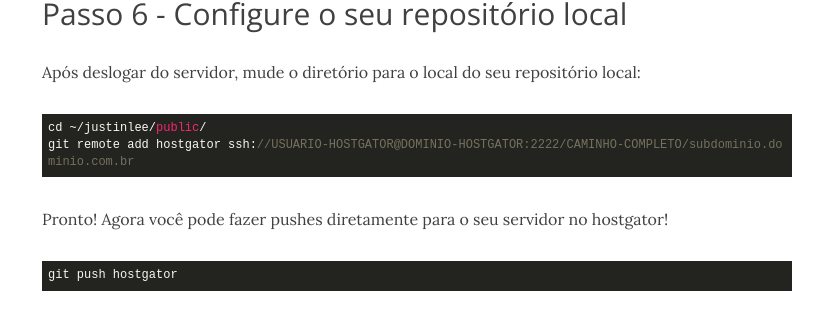
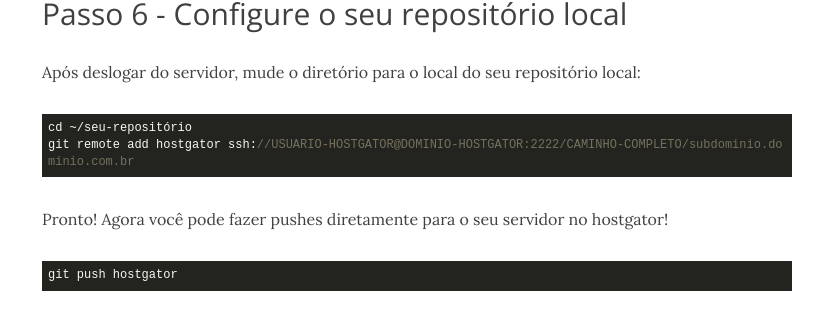
Before and after one commit to cpicanco/blog, a Jekyll site: the page built from _posts/2019-06-06-hostgator-remote-git.md, in a window 1280 px wide and 900 px high, scrolled down 2642 px. Shown: the part 139-451 px from the top of the window, without its empty margins (223-1056 px from the left). Built offline with Jekyll 4.4.1, drawn with Linux system fonts in a browser that asks for light colours; nearby versions of some CDN libraries; comment, search, counter and statistics services are not loaded.

Commit message:
Update 2019-06-06-hostgator-remote-git.md

````diff
--- a/_posts/2019-06-06-hostgator-remote-git.md
+++ b/_posts/2019-06-06-hostgator-remote-git.md
@@ -95,7 +95,7 @@ chmod +x CAMINHO_COMPLETO/.git/hooks/post-receive
 Após deslogar do servidor, mude o diretório para o local do seu repositório local:
 
 ```
-cd ~/justinlee/public/
+cd ~/seu-repositório
 git remote add hostgator ssh://USUARIO-HOSTGATOR@DOMINIO-HOSTGATOR:2222/CAMINHO-COMPLETO/subdominio.dominio.com.br
 ```
 
````
